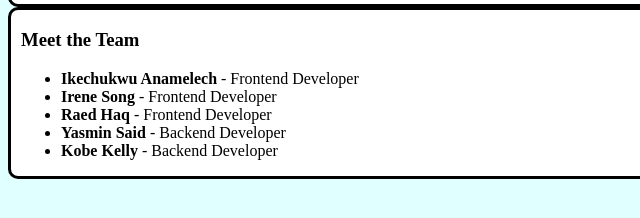
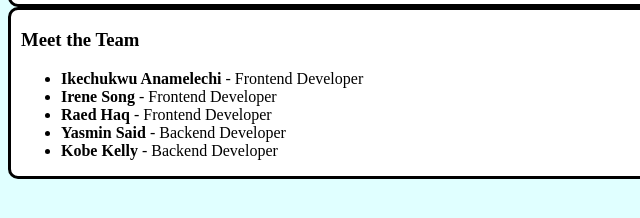
Before and after one commit to iirenesong/377-Project, a website: page about.html in a window 1280 px wide. Shown: the part 472-690 px from the top of the page, 0-640 px from the left. Drawn offline with nearby package versions, Linux system fonts and the light colour scheme; no server answers.

Commit message:
Update about.html

```diff
--- a/about.html
+++ b/about.html
@@ -46,7 +46,7 @@
         <section id="team">
             <h3>Meet the Team</h3>
             <ul>
-                <li><strong>Ikechukwu Anamelech</strong> - Frontend Developer</li>
+                <li><strong>Ikechukwu Anamelechi</strong> - Frontend Developer</li>
                 <li><strong>Irene Song</strong> - Frontend Developer</li>
                 <li><strong>Raed Haq</strong> - Frontend Developer</li>
                 <li><strong>Yasmin Said</strong> - Backend Developer</li>
```
